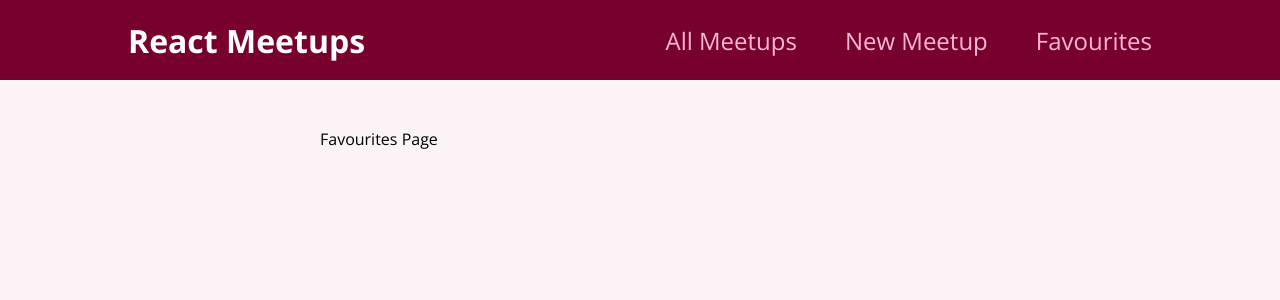
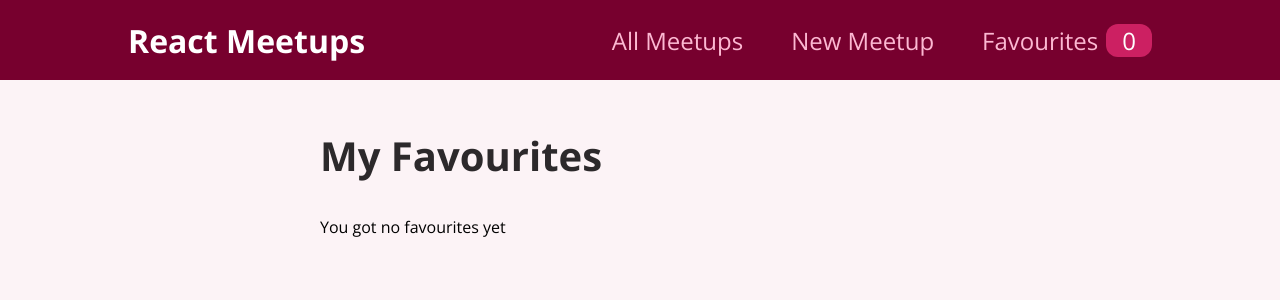
Before and after one commit to PhilipHassialis/Refresher-before-deep-NextJS-course, a React (Create React App) app: page /favourites in a window 1280 px wide. Shown: the top 300 px of the page. Built offline with nearby package versions, Linux system fonts and the light colour scheme.

Commit message:
More context usage

```diff
--- a/src/components/layout/MainNavigation.js
+++ b/src/components/layout/MainNavigation.js
@@ -1,9 +1,12 @@
-import React from "react";
+import React, { useContext } from "react";
 import { Link } from "react-router-dom";
 
 import classes from "./MainNavigation.module.css";
+import FavouritesContext from "../../store/favourites-context";
 
 const MainNavigation = () => {
+    const favouritesCtx = useContext(FavouritesContext);
+
     return (
         <header className={classes.header}>
             <div className={classes.logo}>React Meetups</div>
@@ -16,7 +19,12 @@
                         <Link to="/new-meetup">New Meetup</Link>
                     </li>
                     <li>
-                        <Link to="/favourites">Favourites</Link>
+                        <Link to="/favourites">
+                            Favourites
+                            <span className={classes.badge}>
+                                {favouritesCtx.totalFavourites}
+                            </span>
+                        </Link>
                     </li>
                 </ul>
             </nav>
--- a/src/pages/Favourites.js
+++ b/src/pages/Favourites.js
@@ -1,7 +1,21 @@
-import React from "react";
+import React, { useContext } from "react";
+import FavouritesContext from "../store/favourites-context";
+import MeetupList from "../components/meetups/MeetupList";
 
 const FavouritesPage = () => {
-    return <div>Favourites Page</div>;
+    const favouritesCtx = useContext(FavouritesContext);
+
+    let content;
+    if (favouritesCtx.totalFavourites === 0)
+        content = <p>You got no favourites yet</p>;
+    else content = <MeetupList meetups={favouritesCtx.favourites}></MeetupList>;
+
+    return (
+        <section>
+            <h1>My Favourites</h1>
+            {content}
+        </section>
+    );
 };
 
 export default FavouritesPage;
```
